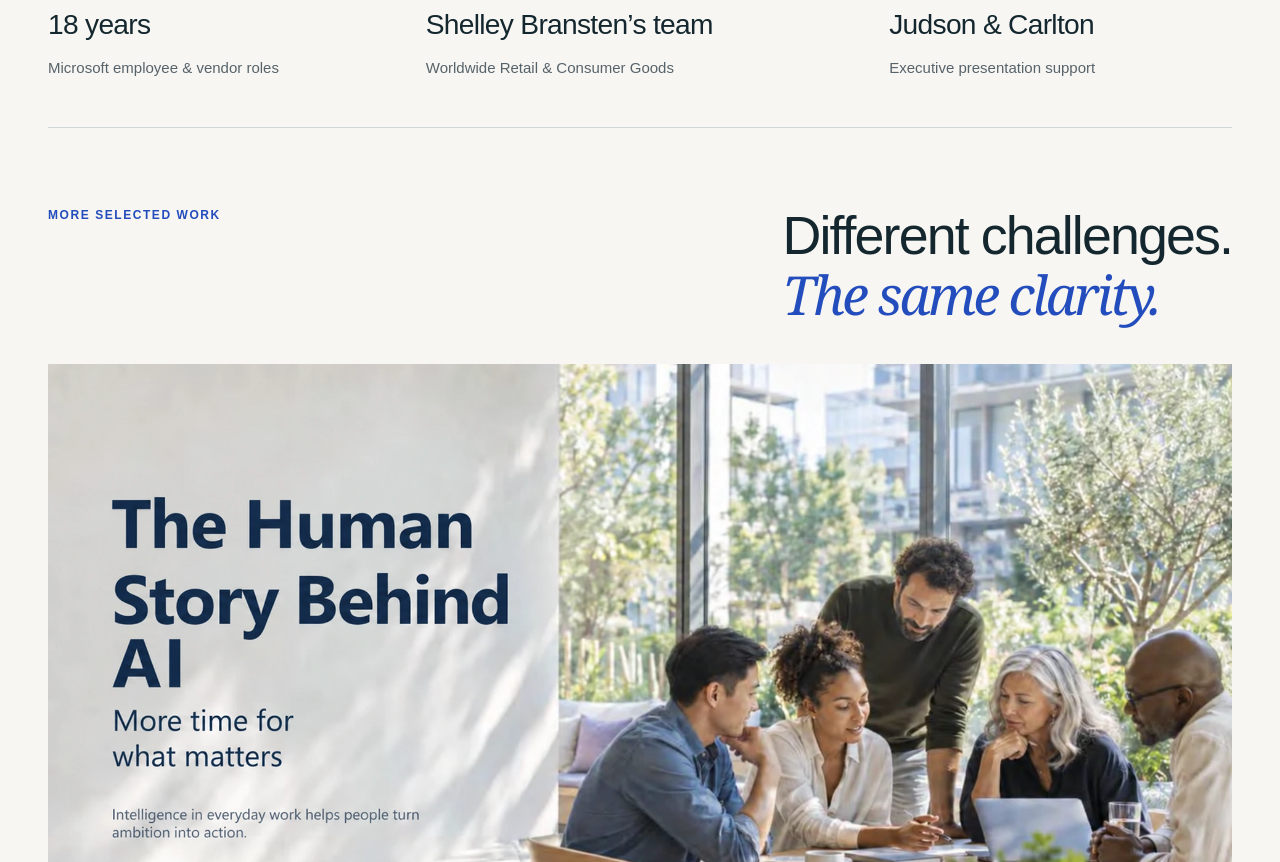
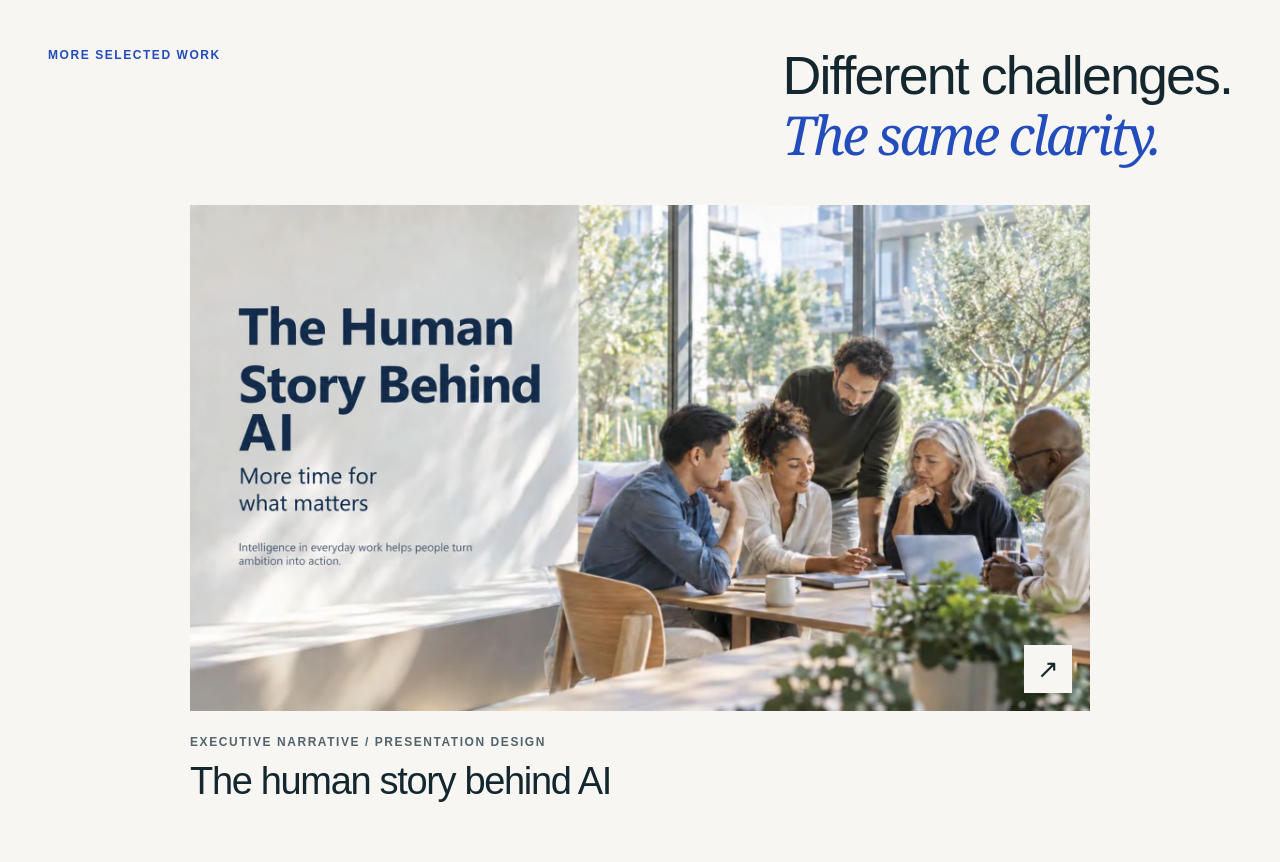
Before and after one commit to meobrien22/Meghan_Microsoft_Frontier_Portfolio, a plain HTML site: page index.html in a window 1280 px wide. Shown: the part 1325-2187 px from the top of the page. Drawn offline with Linux system fonts and the light colour scheme.

Commit message:
Reduce work previews while preserving portfolio layout

```diff
--- a/frontier.css
+++ b/frontier.css
@@ -16,6 +16,7 @@
 .spotlight-heading h2{font-size:clamp(28px,3vw,42px);line-height:1.15;letter-spacing:-.03em;font-weight:500;margin:0}
 .spotlight-case{font-size:16px;white-space:nowrap;padding-bottom:5px;border-bottom:1px solid #a7aead}
 .spotlight-shell{background:#14272f;color:#fff;box-shadow:0 18px 36px #132a3510}
+.frontier-home .spotlight-shell,.frontier-home .spotlight-bottom,.frontier-home .gallery-feature{width:100%;max-width:900px;margin-inline:auto}
 .spotlight-screen{display:block;position:relative;width:100%;padding:0;border:0;background:#14272f;cursor:zoom-in;overflow:hidden}
 .spotlight-screen img{display:block;width:100%;height:auto;aspect-ratio:16/9;object-fit:contain}
 .spotlight-open{position:absolute;right:22px;bottom:22px;padding:13px 18px;background:#f7f6f2;color:#14272f;font:15px Arial,sans-serif;box-shadow:0 2px 15px #0002;display:flex;gap:36px;align-items:center}
@@ -40,6 +41,8 @@
 .gallery-image{display:block;position:relative;overflow:hidden;background:#e6e8e7}
 .gallery-image img{display:block;width:100%;height:auto;aspect-ratio:16/9;object-fit:cover;transition:transform .4s ease}
 .gallery-image:hover img{transform:scale(1.015)}
+.gallery-feature .gallery-image img{object-fit:contain}
+.gallery-feature .gallery-image:hover img{transform:none}
 .gallery-image>span{position:absolute;right:18px;bottom:18px;background:#f7f6f2;color:#14272f;display:grid;place-items:center;width:48px;height:48px;font-size:26px}
 .gallery-caption{display:flex;justify-content:space-between;align-items:end;gap:25px;margin-top:22px}
 .gallery-caption .eyebrow{margin:0 0 8px;color:#52636d}
```
